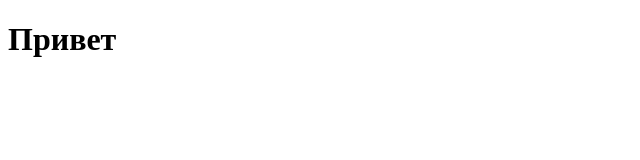
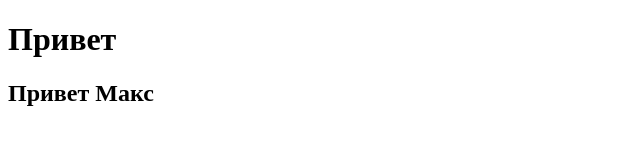
Before and after one commit to AndrianoVer/Cursor_repository, a plain HTML site: page index.html in a window 1280 px wide. Shown: the whole page, without its empty margins (0-640 px from the left). Drawn offline with Linux system fonts and the light colour scheme.

Commit message:
Add Maks

```diff
--- a/index.html
+++ b/index.html
@@ -8,5 +8,6 @@
 </head>
 <body>
 	<h1>Привет</h1>
+	<h2>Привет Макс</h2>
 </body>
 </html>
```
